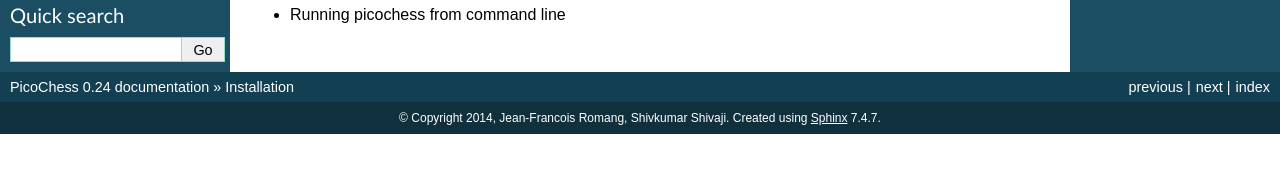
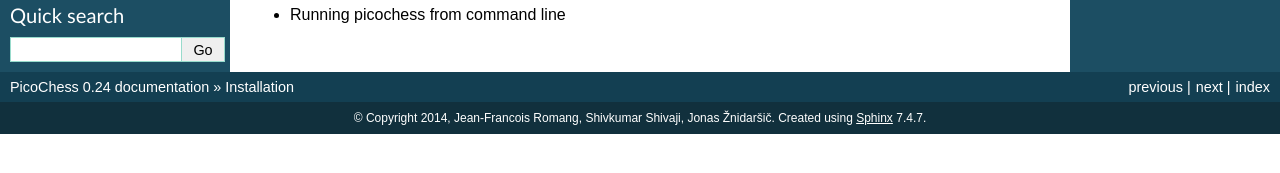
Before and after one commit to jromang/picochess, a Sphinx documentation site: the page built from docs/installation.rst, in a window 1280 px wide. Shown: the part 311-484 px from the top of the page. Built offline with Sphinx 7.4.7, drawn with Linux system fonts in a browser that asks for light colours.

Commit message:
Update conf.py

```diff
--- a/docs/conf.py
+++ b/docs/conf.py
@@ -48,7 +48,7 @@ master_doc = 'index'
 
 # General information about the project.
 project = 'PicoChess'
-copyright = '2014, Jean-Francois Romang, Shivkumar Shivaji'
+copyright = '2014, Jean-Francois Romang, Shivkumar Shivaji, Jonas Žnidaršič'
 
 # The version info for the project you're documenting, acts as replacement for
 # |version| and |release|, also used in various other places throughout the
```
